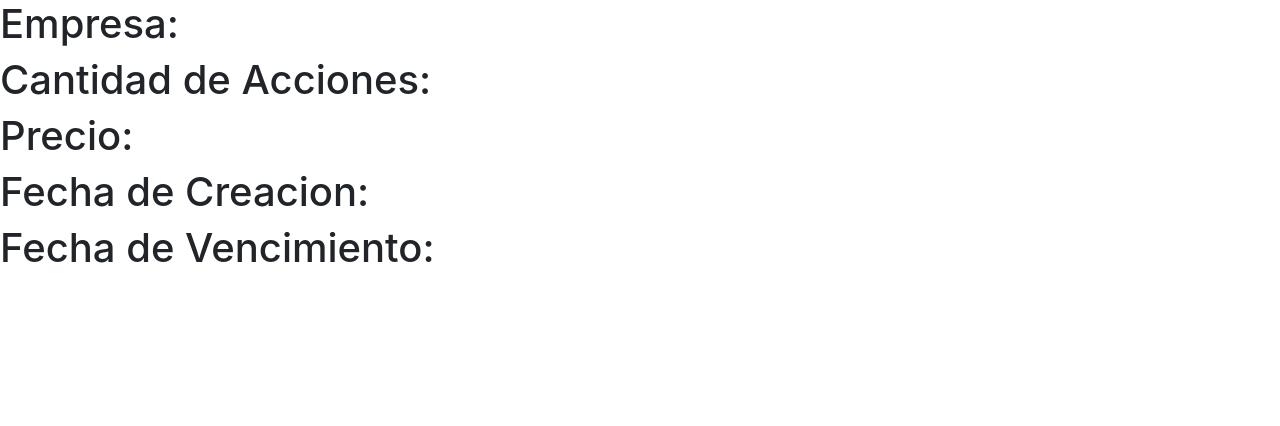
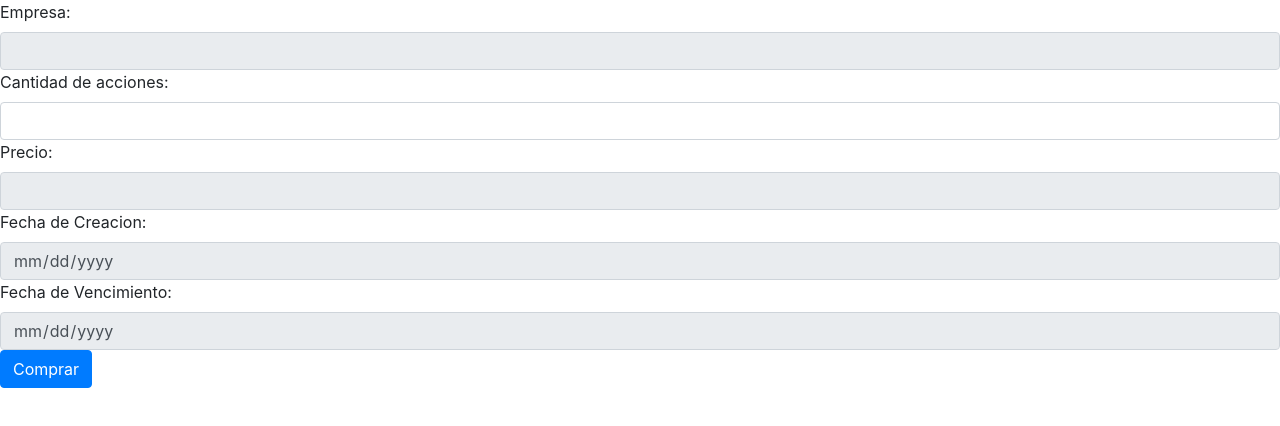
Before and after one commit to fedegaretti/UNQTradingFE, a React (Create React App) app: page /comprar in a window 1280 px wide. Shown: the top 426 px of the page. Built offline with nearby package versions, Linux system fonts and the light colour scheme; no server answers.

Commit message:
from provisorio

```diff
--- a/src/Components/OrdenDeVenta.jsx
+++ b/src/Components/OrdenDeVenta.jsx
@@ -1,5 +1,6 @@
 import React, {useState, useEffect} from 'react';
 import {comprarAcciones, findOrdenDeVenta} from '../Service/RestService'
+import { Button, Form, InputGroup, Alert } from 'react-bootstrap';
 export default function OrdenDeVenta() {
     const [orden, setOrden] = useState('')
 
@@ -9,15 +10,26 @@ export default function OrdenDeVenta() {
 
     return (
         <div>
-            <h1>Empresa: {orden.nombreEmpresa}</h1>
-            <h1>Cantidad de Acciones: {orden.cantidadDeAcciones}</h1>
-            <h1>Precio: {orden.precio}</h1>
-            <h1>Fecha de Creacion: {orden.fechaDeCreacion}</h1>
-            <h1>Fecha de Vencimiento: {orden.fechaDeVencimiento}</h1>
+            <Form>
+                <label>Empresa: </label>
+                <Form.Control type="text" defaultValue={orden.nombreEmpresa} readOnly/>
+                <label>Cantidad de acciones: </label>
+                <Form.Control type="number" defaultValue={orden.cantidadDeAcciones} readnOnly/>
+                <label>Precio: </label>
+                <Form.Control type="number" defaultValue={orden.precio} readOnly/>
+                <label>Fecha de Creacion: </label>
+                <Form.Control type="date" defaultValue={orden.fechaDeCreacion} readOnly/>
+                <label>Fecha de Vencimiento: </label>
+                <Form.Control type="date" defaultValue={orden.fechaDeVencimiento} readOnly/>
+            </Form>
+            <Button variant="primary" onClick={event => comprar(event, orden.id)}>
+                    Comprar
+            </Button>
         </div>
     )
 }
 
-function comprar() {
-    comprarAcciones(1, orden.id)
+function comprar(event, id) {
+    event.preventDefault()
+    comprarAcciones(1, id)
 }
```
